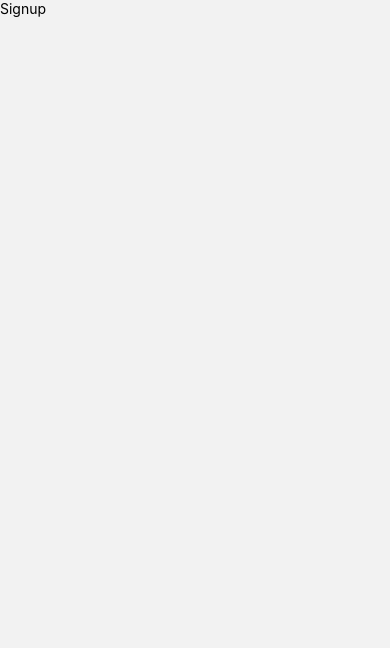
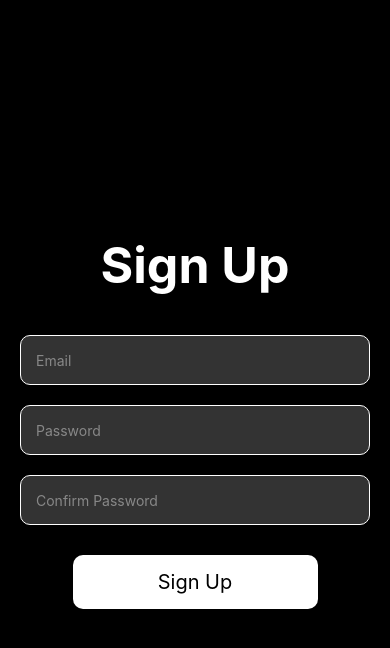
Before and after one commit to Zrrkrr/VisualizeInterior, a React Native app: screen /SignUp in a window 390 px wide. Shown: the top 648 px of the page. Built offline with nearby package versions, Linux system fonts and the light colour scheme.

Commit message:
SignUp page made

```diff
--- a/screen/Login.js
+++ b/screen/Login.js
@@ -34,7 +34,7 @@ const Login = () => {
       </View>
       <View>
         <TouchableOpacity style={styles.button}>
-          <Text>Login</Text>
+          <Text style={styles.buttonText}>Login</Text>
         </TouchableOpacity>
       </View>
       <View style={styles.signupCont}>
@@ -62,7 +62,7 @@ const styles = StyleSheet.create({
   },
   titleCont: {
     // backgroundColor: "#000",
-    marginTop: "40%",
+    marginTop: "65%",
   },
   title: {
     fontSize: 50,
@@ -74,11 +74,11 @@ const styles = StyleSheet.create({
     width: "100%",
     // marginBottom: "100%",
     alignItems: "center",
-    marginTop: "30%",
+    marginTop: "10%",
     color: "#fff",
   },
   input: {
-    height: 40,
+    height: 50,
     width: "90%",
     margin: 12,
     borderWidth: 1,
@@ -86,15 +86,23 @@ const styles = StyleSheet.create({
     borderColor: "#fff",
     borderRadius: 10,
     color: "#fff",
+    backgroundColor: '#333',
   },
   button: {
     alignItems: "center",
     backgroundColor: "#DDDDDD",
-    padding: 10,
+    padding: 90,
     borderRadius: 10,
+    paddingVertical: 15,
+    marginTop: 10,
+  },
+  buttonText: {
+    color: '#000',
+    fontSize: 20,
+    textAlign: 'center',
   },
   signupCont: {
-    marginTop: "70%",
+    marginTop: "63%",
     flexDirection: "row",
   },
   dontAccount: {
--- a/screen/Signup.js
+++ b/screen/Signup.js
@@ -1,14 +1,95 @@
-import { StyleSheet, Text, View } from 'react-native'
-import React from 'react'
+import {
+  StyleSheet,
+  Text,
+  View,
+  TextInput,
+  TouchableOpacity,
+} from "react-native";
+// import React from "react";
+import React, { useState } from "react";
 
-const Signup = () => {
+const SignupScreen = () => {
+  const [email, setEmail] = useState("");
+  const [password, setPassword] = useState("");
+  const [confirmPassword, setConfirmPassword] = useState("");
+
+  const handleSignup = () => {
+    // Add your signup logic here
+    console.log("Signup pressed");
+  };
+
   return (
-    <View>
-      <Text>Signup</Text>
+    <View style={styles.container}>
+      <Text style={styles.title}>Sign Up</Text>
+      <TextInput
+        style={styles.input}
+        placeholder="Email"
+        placeholderTextColor="#888"
+        value={email}
+        onChangeText={setEmail}
+        keyboardType="email-address"
+        autoCapitalize="none"
+      />
+      <TextInput
+        style={styles.input}
+        placeholder="Password"
+        placeholderTextColor="#888"
+        value={password}
+        onChangeText={setPassword}
+        secureTextEntry
+      />
+      <TextInput
+        style={styles.input}
+        placeholder="Confirm Password"
+        placeholderTextColor="#888"
+        value={confirmPassword}
+        onChangeText={setConfirmPassword}
+        secureTextEntry
+      />
+      <TouchableOpacity style={styles.button} onPress={handleSignup}>
+        <Text style={styles.buttonText}>Sign Up</Text>
+      </TouchableOpacity>
     </View>
-  )
-}
+  );
+};
 
-export default Signup
+const styles = StyleSheet.create({
+  container: {
+    flex: 1,
+    backgroundColor: "#000", // Black background
+    justifyContent: "center",
+    paddingHorizontal: 20,
+  },
+  title: {
+    fontSize: 50,
+    fontWeight: "bold",
+    color: "#fff",
+    textAlign: "center",
+    marginBottom: 40,
+  },
+  input: {
+    height: 50,
+    backgroundColor: "#333",
+    color: "#fff",
+    borderRadius: 10,
+    paddingHorizontal: 15,
+    marginBottom: 20,
+    borderColor: "#fff",
+    borderWidth: 1,
+  },
+  button: {
+    backgroundColor: "#fff",
+    paddingVertical: 15,
+    borderRadius: 10,
+    marginTop: 10,
+    width: "70%", // Button width decreased to 70% of the container width
+    alignSelf: "center", // Center the button
+  },
+  buttonText: {
+    color: "#000",
+    fontSize: 20,
+    textAlign: "center",
+  },
+});
 
-const styles = StyleSheet.create({})
+export default SignupScreen;
```
